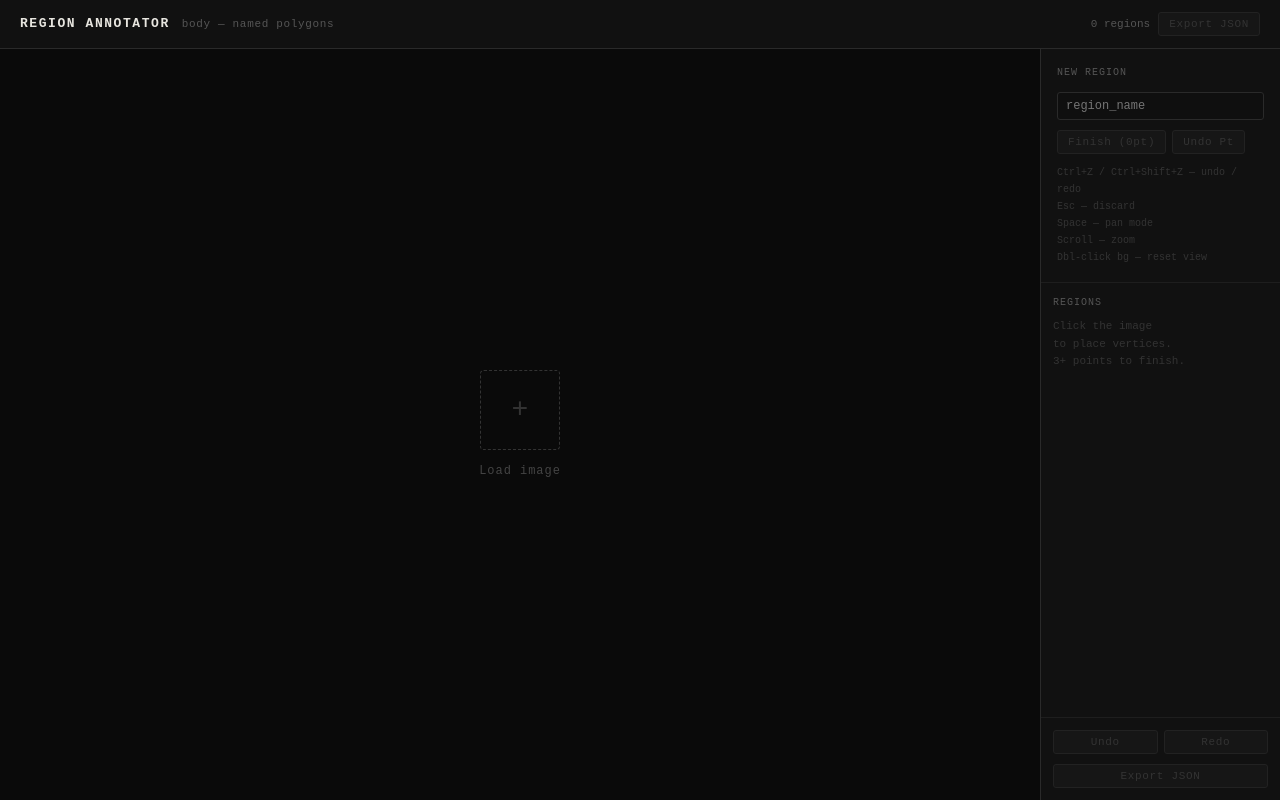
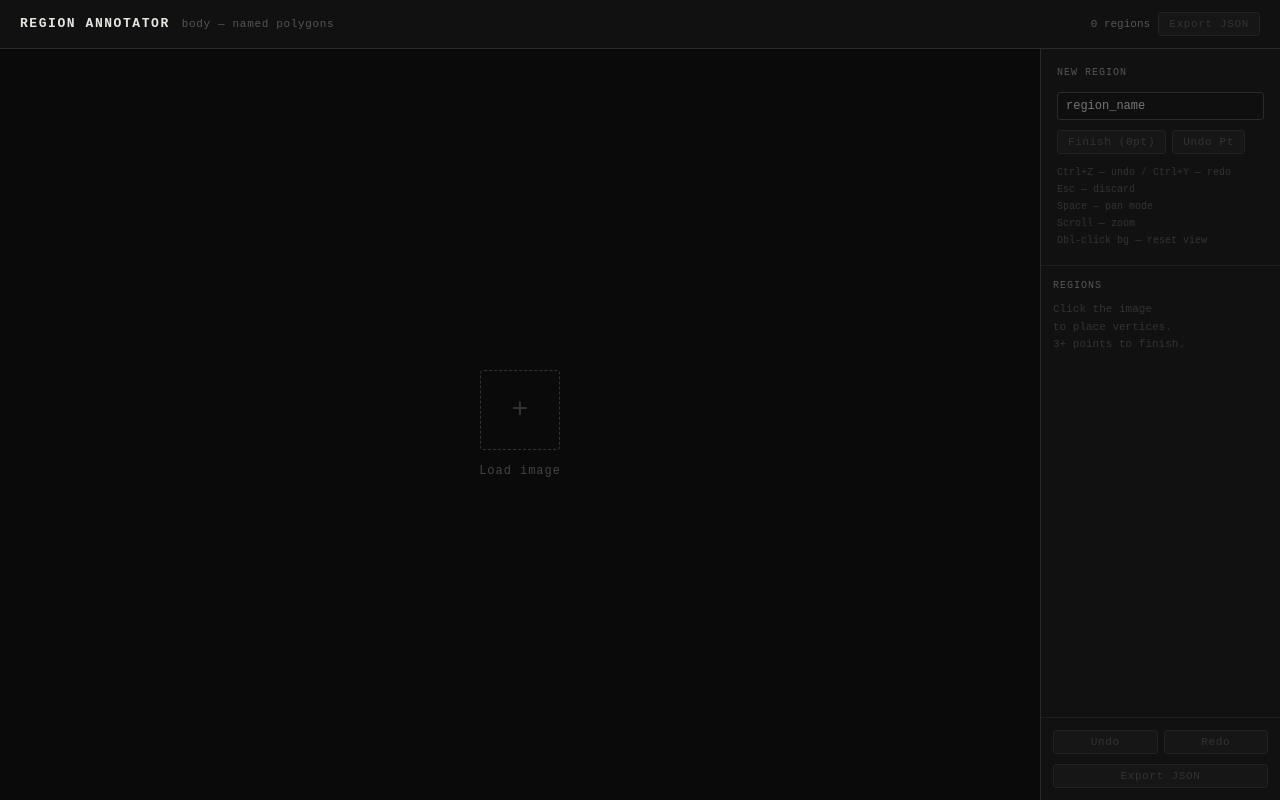
Before and after one commit to man22319/body-annotator, a React (Vite) app: page / in a window 1280 px wide. Built offline with nearby package versions, Linux system fonts and the light colour scheme.

Commit message:
fix: string description

```diff
--- a/src/components/Sidebar.jsx
+++ b/src/components/Sidebar.jsx
@@ -42,7 +42,7 @@ export default function Sidebar({
           </button>
         )}
         <div style={{ marginTop: 10, fontSize: 10, color: "#333", lineHeight: 1.7 }}>
-          <div>Ctrl+Z / Ctrl+Shift+Z — undo / redo</div>
+          <div>Ctrl+Z — undo / Ctrl+Y — redo</div>
           <div>Esc — discard</div>
           <div>Space — pan mode</div>
           <div>Scroll — zoom</div>
```
